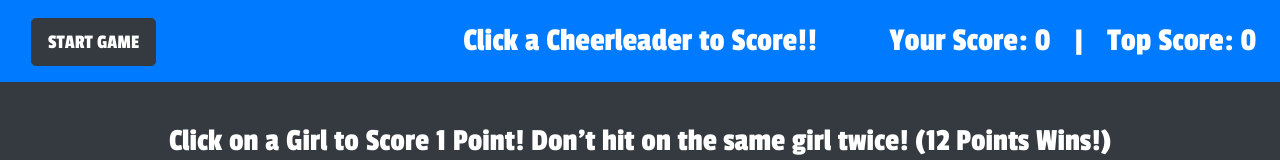
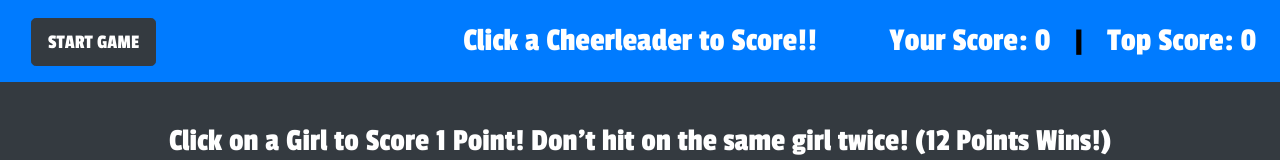
Before and after one commit to PCHIII/deployedclicky, a React (Create React App) app: page / in a window 1280 px wide. Shown: the top 160 px of the page. Built offline with nearby package versions, Linux system fonts and the light colour scheme.

Commit message:
fixed last minute typo

```diff
--- a/src/components/Header/Header.css
+++ b/src/components/Header/Header.css
@@ -5,3 +5,7 @@
     font-size: 33px;
 
 }
+
+.divide {
+    color: black;
+}
```
